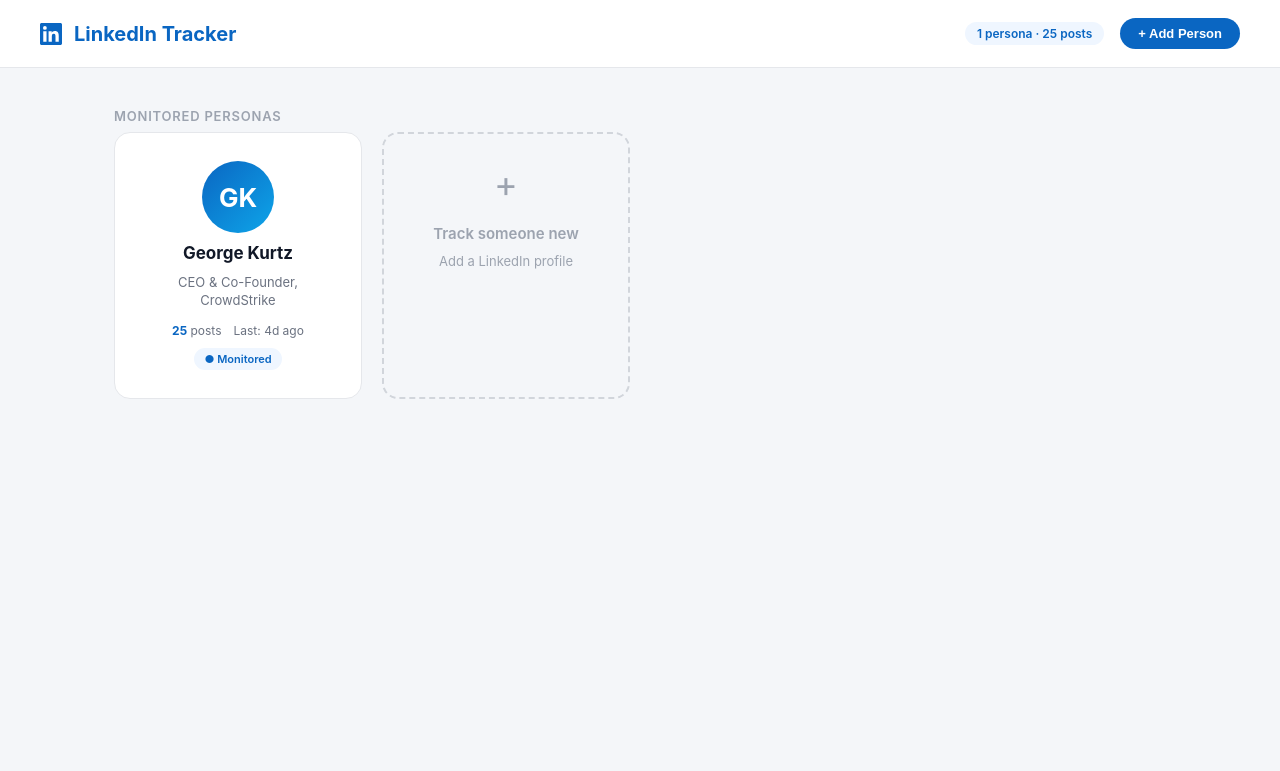
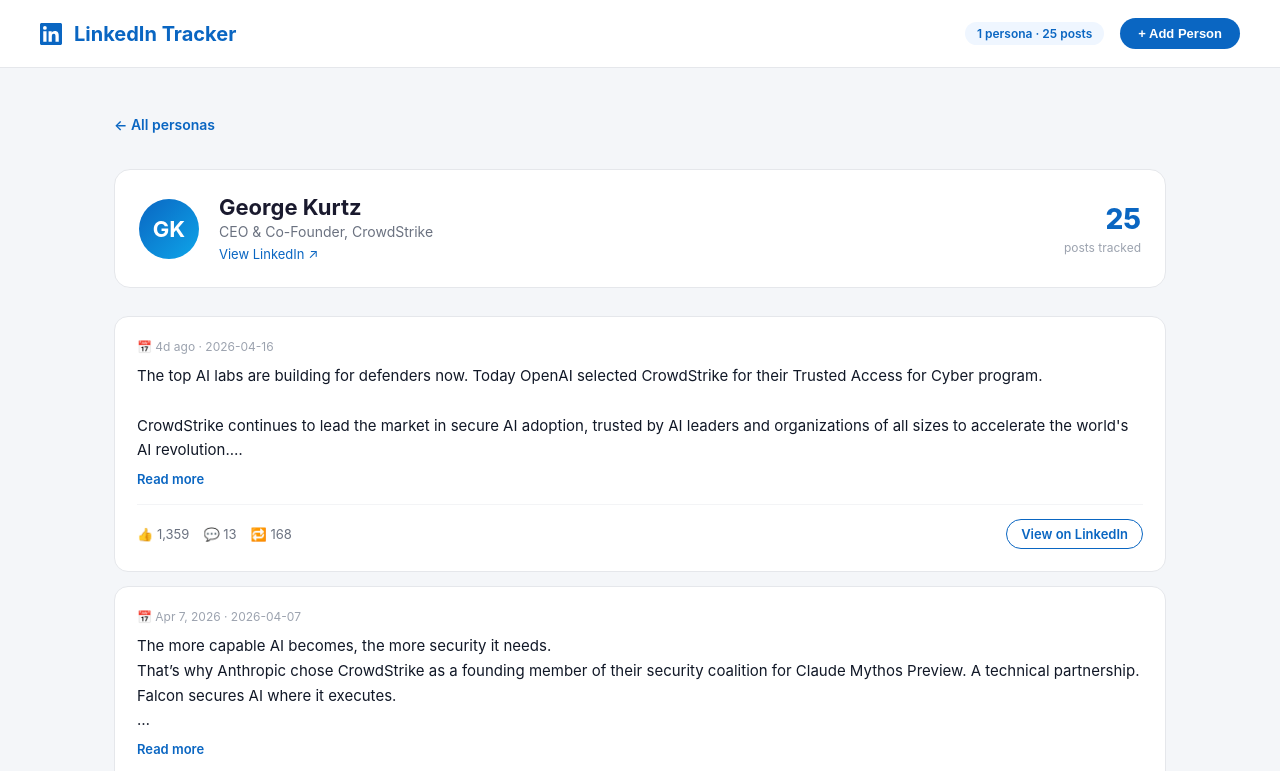
Before and after one commit to matiasmichael/linkedin-tracker, a plain HTML site: page index.html in a window 1280 px wide. Both pictures are taken after a click on the element 238 px from the left and 265 px from the top of the page. Shown: the top 771 px of the page. Drawn offline with Linux system fonts and the light colour scheme.

Commit message:
fix: persona click broken by JSON.stringify in onclick attr — use lookup map instead

```diff
--- a/index.html
+++ b/index.html
@@ -119,6 +119,7 @@
 <script>
   const BASE = './data';
   const API = 'http://46.101.143.130:8766';
+  const _personas = {};
 
   function initials(name) {
     return (name || '?').split(' ').map(w => w[0]).join('').toUpperCase().slice(0, 2);
@@ -150,14 +151,15 @@
     const grid = document.getElementById('personas-grid');
     try {
       const [personas, stats] = await Promise.all([
-        fetch(BASE + '/personas.json?_=' + Date.now()).then(r => { if (!r.ok) throw new Error('personas ' + r.status); return r.json(); }),
-        fetch(BASE + '/stats.json?_=' + Date.now()).then(r => { if (!r.ok) throw new Error('stats ' + r.status); return r.json(); })
+        fetch(BASE + '/personas.json?_=' + Date.now()).then(r => { if (!r.ok) throw new Error('personas.json ' + r.status); return r.json(); }),
+        fetch(BASE + '/stats.json?_=' + Date.now()).then(r => { if (!r.ok) throw new Error('stats.json ' + r.status); return r.json(); })
       ]);
       document.getElementById('stats-chip').textContent =
         stats.total_personas + ' persona' + (stats.total_personas !== 1 ? 's' : '') +
         ' \u00b7 ' + stats.total_posts + ' posts';
+      personas.forEach(p => _personas[p.username] = p);
       grid.innerHTML = personas.map(p => `
-        <div class="persona-card" onclick="loadPosts('${p.username}', ${JSON.stringify(p).replace(/'/g, '&#39;')})">
+        <div class="persona-card" onclick="loadPosts('${p.username}')">
           <div class="avatar">${initials(p.name)}</div>
           <div class="persona-name">${esc(p.name)}</div>
           <div class="persona-title">${esc(p.title || '')}</div>
@@ -180,15 +182,16 @@
     }
   }
 
-  async function loadPosts(username, persona) {
+  async function loadPosts(username) {
+    const persona = _personas[username] || {};
     document.getElementById('personas-view').style.display = 'none';
     document.getElementById('posts-view').style.display = 'block';
     document.getElementById('person-header').innerHTML = `
-      <div class="avatar" style="width:60px;height:60px;font-size:22px">${initials(persona.name)}</div>
+      <div class="avatar" style="width:60px;height:60px;font-size:22px">${initials(persona.name || username)}</div>
       <div class="person-header-info">
-        <h2>${esc(persona.name)}</h2>
+        <h2>${esc(persona.name || username)}</h2>
         <p>${esc(persona.title || '')}</p>
-        <a href="${persona.linkedin_url}" target="_blank">View LinkedIn &#x2197;</a>
+        <a href="${persona.linkedin_url || '#'}" target="_blank">View LinkedIn &#x2197;</a>
       </div>
       <div class="header-count">
         <strong>${persona.post_count || 0}</strong>
@@ -224,7 +227,7 @@
         `;
       }).join('');
     } catch (e) {
-      list.innerHTML = '<div class="error-msg">Could not load posts. Please try again.<br><small>' + esc(e.message) + '</small></div>';
+      list.innerHTML = '<div class="error-msg">Could not load posts.<br><small>' + esc(e.message) + '</small></div>';
     }
   }
 
@@ -268,14 +271,14 @@
       });
       const data = await resp.json();
       if (data.ok) {
-        setModalStatus((data.message || 'Added!') + ' The page will refresh in 3 seconds.', 'success');
+        setModalStatus((data.message || 'Added!') + ' Refreshing in 3s...', 'success');
         setTimeout(() => { closeModal(); loadPersonas(); }, 3000);
       } else {
         setModalStatus(data.error || 'Something went wrong.', 'error');
         btn.disabled = false;
       }
     } catch (e) {
-      setModalStatus('Could not reach the server. The Add Person feature requires the backend to be running.', 'error');
+      setModalStatus('Could not reach the server. Backend must be running to add personas.', 'error');
       btn.disabled = false;
     }
   }
```
